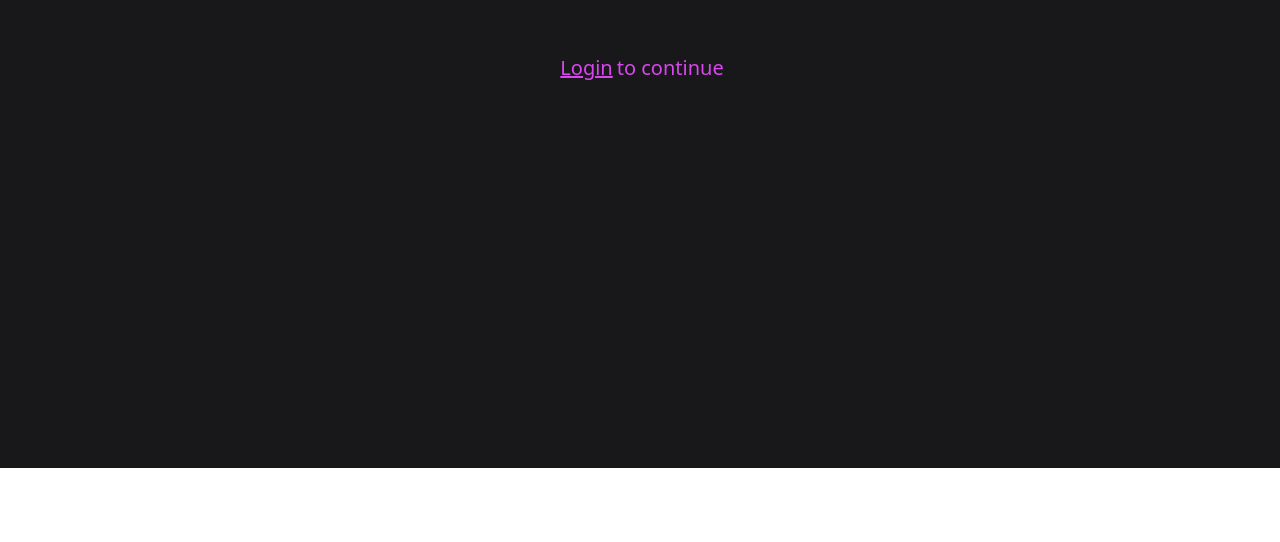
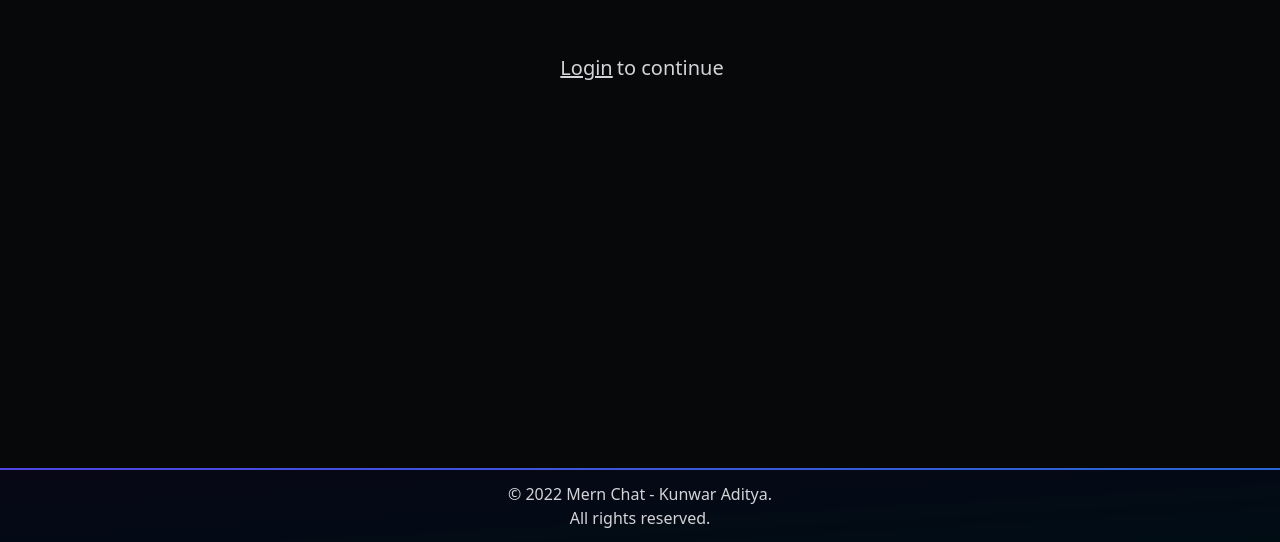
Before and after one commit to Kunwar-Aditya-Codes/chat-app, a React (Vite) app in the folder client/: page /chat in a window 1280 px wide. Shown: the part 332-874 px from the top of the page. Before the commit the page ends 800 px from the top, so only its background shows below. Built offline with nearby package versions, Linux system fonts and the light colour scheme; no server answers.

Commit message:
added: footer

```diff
--- /dev/null
+++ b/client/src/components/Footer.jsx
@@ -0,0 +1,11 @@
+const Footer = () => {
+  return (
+    <div className='bg-gradient-to-br from-indigo-600 to-sky-600 pt-[0.1rem]'>
+      <div className='bg-black/90 p-3 text-center '>
+        <p>&copy; {new Date().getFullYear()} Mern Chat - Kunwar Aditya.</p>
+        <p>All rights reserved.</p>
+      </div>
+    </div>
+  );
+};
+export default Footer;
--- a/client/src/components/Layout.jsx
+++ b/client/src/components/Layout.jsx
@@ -1,9 +1,11 @@
 import { Outlet } from 'react-router-dom';
+import Footer from './Footer';
 
 const Layout = () => {
   return (
-    <div className='h-screen bg-[#060809] text-zinc-300'>
+    <div className='h-screen flex flex-col bg-[#060809] text-zinc-300'>
       <Outlet />
+      <Footer />
     </div>
   );
 };
--- a/client/src/components/PersistChat.jsx
+++ b/client/src/components/PersistChat.jsx
@@ -44,7 +44,7 @@ const PersistChat = () => {
   } else if (isError) {
     console.log('isError');
     content = (
-      <div className='min-h-screen bg-zinc-900 text-fuchsia-500 flex items-center justify-center md:text-xl'>
+      <div className='min-h-screen flex items-center justify-center md:text-xl'>
         {error?.data?.message}
         <p>
           <Link to='/login'>
--- a/client/src/pages/Chat.jsx
+++ b/client/src/pages/Chat.jsx
@@ -1,4 +1,9 @@
 const Chat = () => {
-  return <div>Chat</div>;
+  return (
+    <div className='h-full flex flex-col items-center max-w-[90rem] mx-auto  '>
+      <div className='my-16 bg-red-300 w-full p-4'>Header</div>
+      <div className='flex-grow bg-red-500 w-full'>Chat</div>
+    </div>
+  );
 };
 export default Chat;
```
